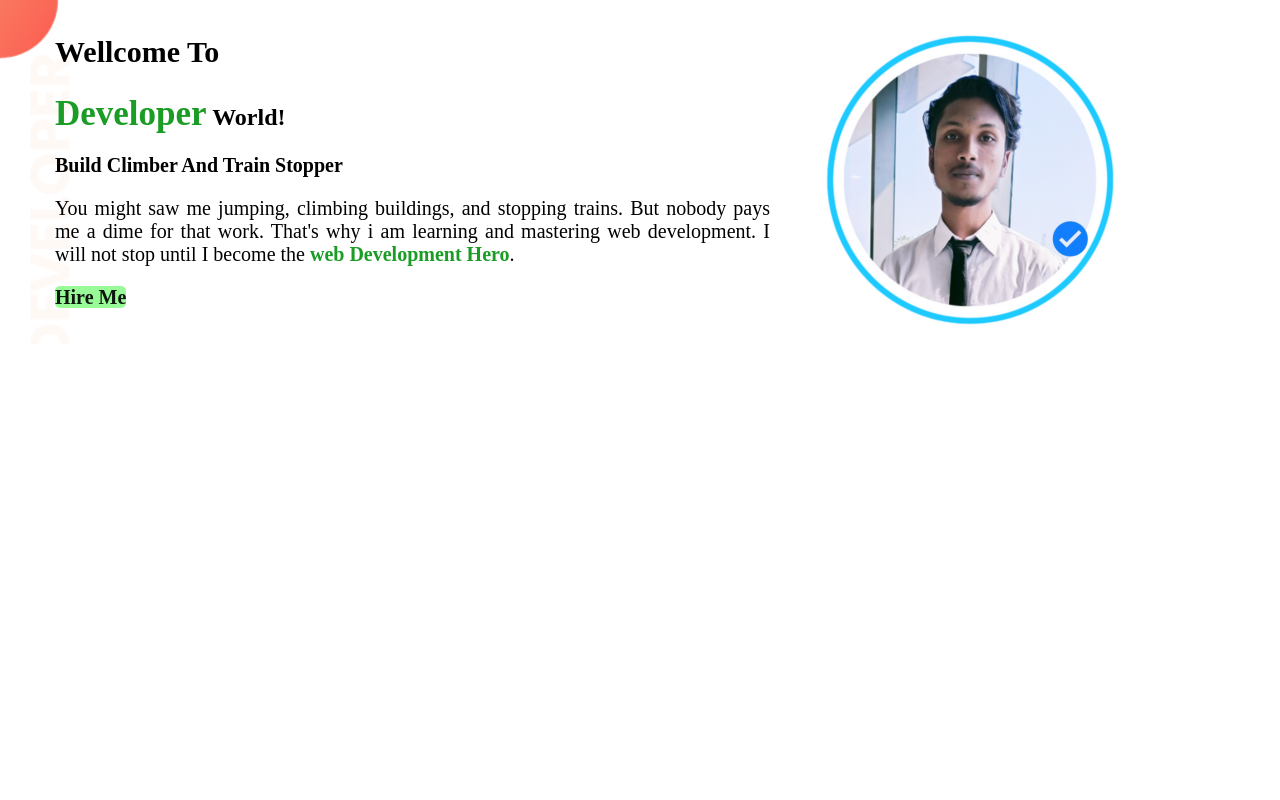
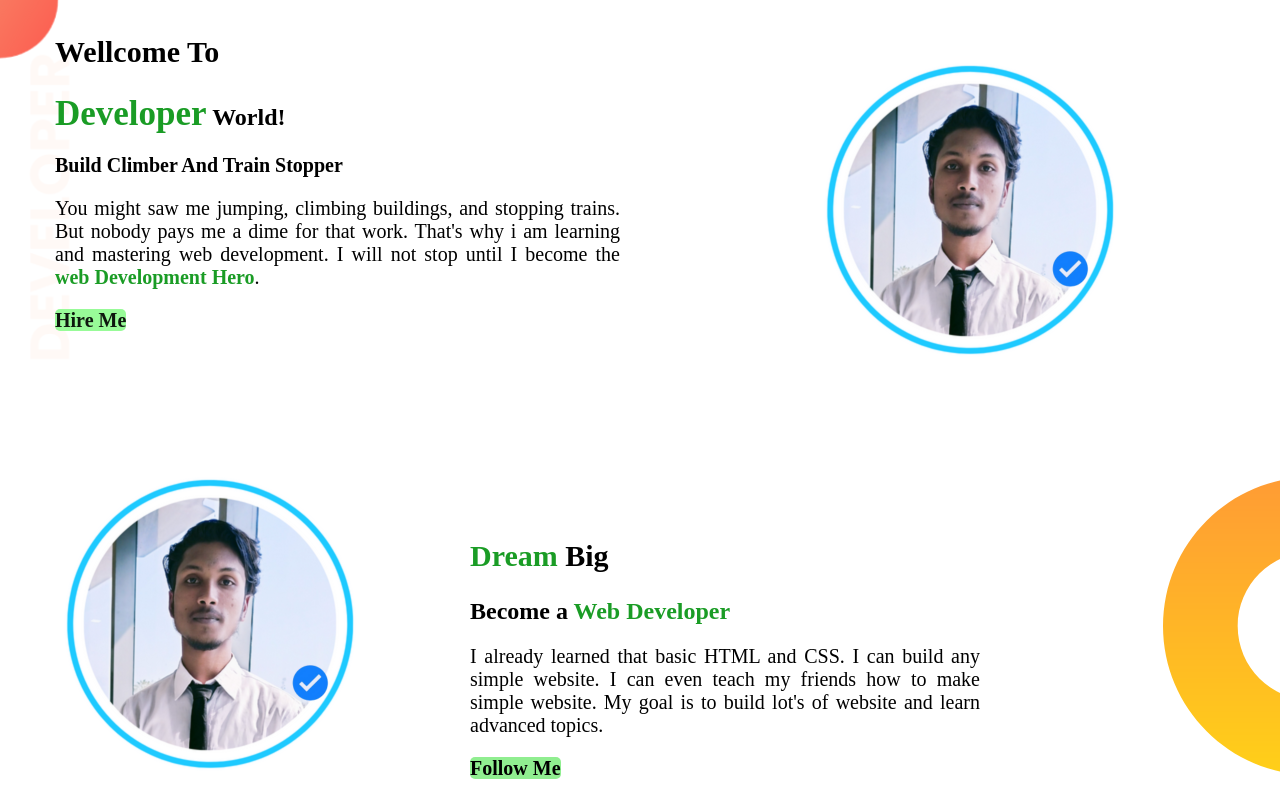
Before and after one commit to abdulahadshakibpro/Abdul-Ahad-Shakib, a plain HTML site: page index.html in a window 1280 px wide. Drawn offline with Linux system fonts and the light colour scheme.

Commit message:
section added

```diff
--- a/index.html
+++ b/index.html
@@ -9,18 +9,30 @@
 </head>
 <body>
 
-    <section>
-        <div id="d1">
+    <section id="section1">
+        <div id="div1">
             <h1>Wellcome To</h1>
-        <h2><span id="s1">Developer</span> World!</h2>
+        <h2><span id="span1">Developer</span> World!</h2>
         <h3>Build Climber And Train Stopper</h3>
 
-        <p id="p1">You might saw me jumping, climbing buildings, and stopping trains. But nobody pays me a dime for that work. That's why i am learning and mastering web development. I will not stop until I become the <span id="s2"><strong>web Development Hero</strong></span>.
+        <p id="p1">You might saw me jumping, climbing buildings, and stopping trains. But nobody pays me a dime for that work. That's why i am learning and mastering web development. I will not stop until I become the <span id="span2"><strong>web Development Hero</strong></span>.
         </p>
         <a class="a1" target="_blank" href="https://www.linkedin.com/in/abdulahadshakib/"><b>Hire Me</b></a>
         </div>
         <div>
-            <img src="my image.png" alt="shakib">
+            <img id="img1" src="my image.png" alt="shakib">
+        </div>
+    </section>
+    <br><br><br><br><br>
+    <section id="section2">
+        <div class="d2">
+            <img id="img2" src="my image.png" alt="shakib">
+        </div>
+        <div id="div2">
+            <h1 class="heading1"><span id="span3">Dream </span>Big</h1>
+            <h2 class="heading2">Become a <span id="span4">Web Developer</span></h2>
+            <p id="p2">I already learned that basic HTML and CSS. I can build any simple website. I can even teach my friends how to make simple website. My goal is to build lot's of website and learn advanced topics.</p>
+            <a class="a2" target="_blank" href="https://www.linkedin.com/in/abdulahadshakib/"><strong>Follow Me</strong></a>
         </div>
     </section>
 </body>
--- a/style.css
+++ b/style.css
@@ -1,29 +1,59 @@
-section{
+#section1{
     display:flex;
     background-image:url(images/top-banner.png);
     background-repeat:no-repeat;
 }
+#section2{
+    display:flex;
+    background-image:url(images/dream-bg.png);
+    background-repeat:no-repeat;
+    background-position:right;
+    margin:0px;
+
+}
 body{
     margin:0;
 }
-#s1{
+#span1{
 font-size:35px;
     color:rgba(3, 146, 15, 0.911)
 }
-#s2{
+#span2{
+    color:rgba(3, 146, 15, 0.911)
+}
+#span3{
+color:rgba(3, 146, 15, 0.911)
+}
+#span4{
     color:rgba(3, 146, 15, 0.911)
 }
 #p1{
     text-align:justify;
     font-size:20px;
 }
-#d1{
+#p2{
+    font-size:20px;
+    text-align:justify;
+
+}
+#div1{
     padding:10px 40px;
     margin-left:15px;
+
 }
-img{
-    padding-top:20px;
+#div2{
+    padding-top:50px;
+    padding-right:300px;
+    margin-left:100px;
+}
+#img1{
+    padding-top:50px;
+    padding-left:150px;
     padding-right:150px;
+
+}
+#img2{
+margin-left:50px;
 }
 h1{
     font-size:30px;
@@ -37,5 +67,11 @@ h3{
     text-decoration:none;
     font-size:20px;
     color:rgba(0, 0, 0, 0.911)
-
 }
+.a2{
+    text-decoration:none;
+    font-size:20px;
+    color:black;
+    background-color:lightgreen;
+    border-radius:5px;
+}
```
